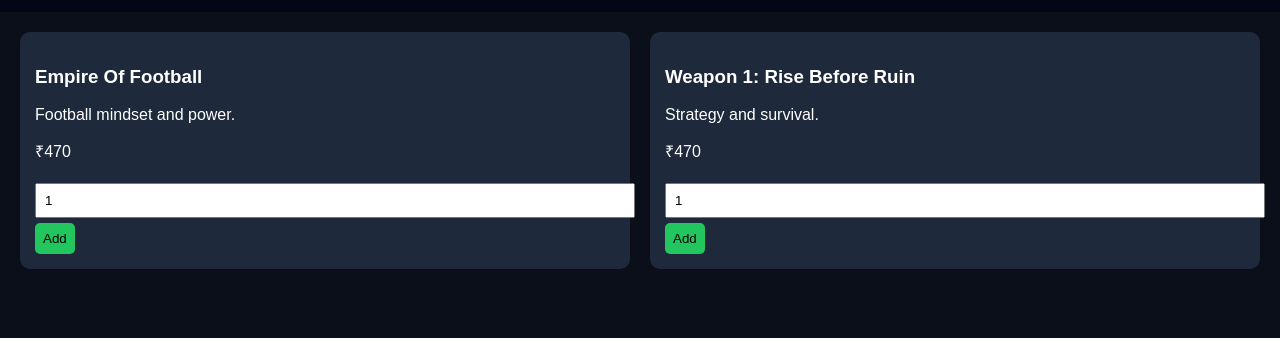
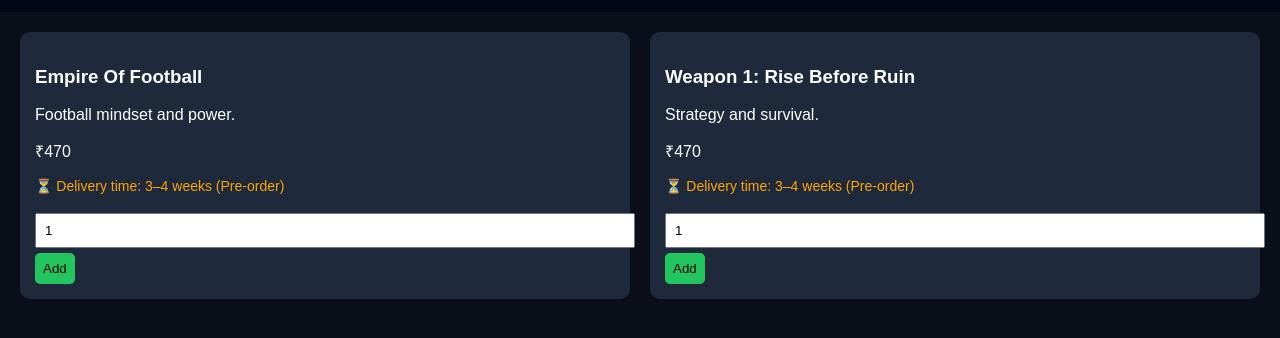
Before and after one commit to tarushgowda-oss/ShreeGuru-Books, a plain HTML site: page index.html in a window 1280 px wide. Shown: the part 86-424 px from the top of the page. Drawn offline with Linux system fonts and the light colour scheme; no server answers.

Commit message:
Add files via upload

```diff
--- a/index.html
+++ b/index.html
@@ -42,6 +42,9 @@ input,textarea{width:100%;padding:8px;margin:5px 0}
 <h3>Empire Of Football</h3>
 <p>Football mindset and power.</p>
 <p>₹470</p>
+<p style="color:orange;font-size:14px;">
+⏳ Delivery time: 3–4 weeks (Pre-order)
+</p>
 <input type="number" value="1" id="q1">
 <button class="cart-btn" onclick="addCart('Empire Of Football',470,'q1')">Add</button>
 </div>
@@ -50,6 +53,9 @@ input,textarea{width:100%;padding:8px;margin:5px 0}
 <h3>Weapon 1: Rise Before Ruin</h3>
 <p>Strategy and survival.</p>
 <p>₹470</p>
+<p style="color:orange;font-size:14px;">
+⏳ Delivery time: 3–4 weeks (Pre-order)
+</p>
 <input type="number" value="1" id="q2">
 <button class="cart-btn" onclick="addCart('Weapon 1: Rise Before Ruin',470,'q2')">Add</button>
 </div>
```
